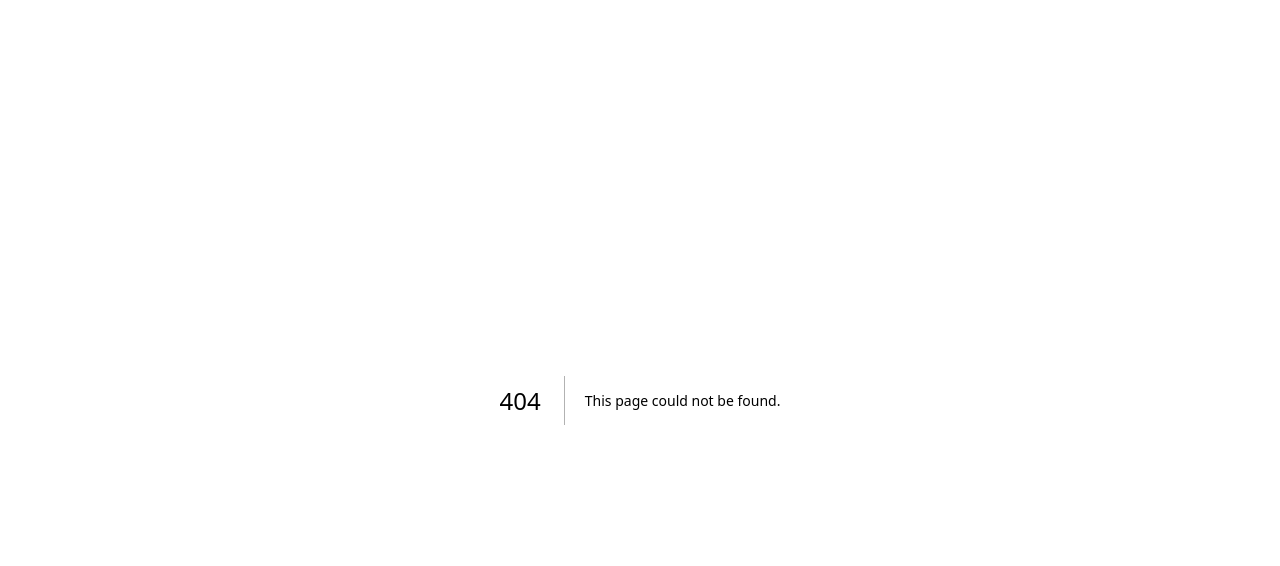
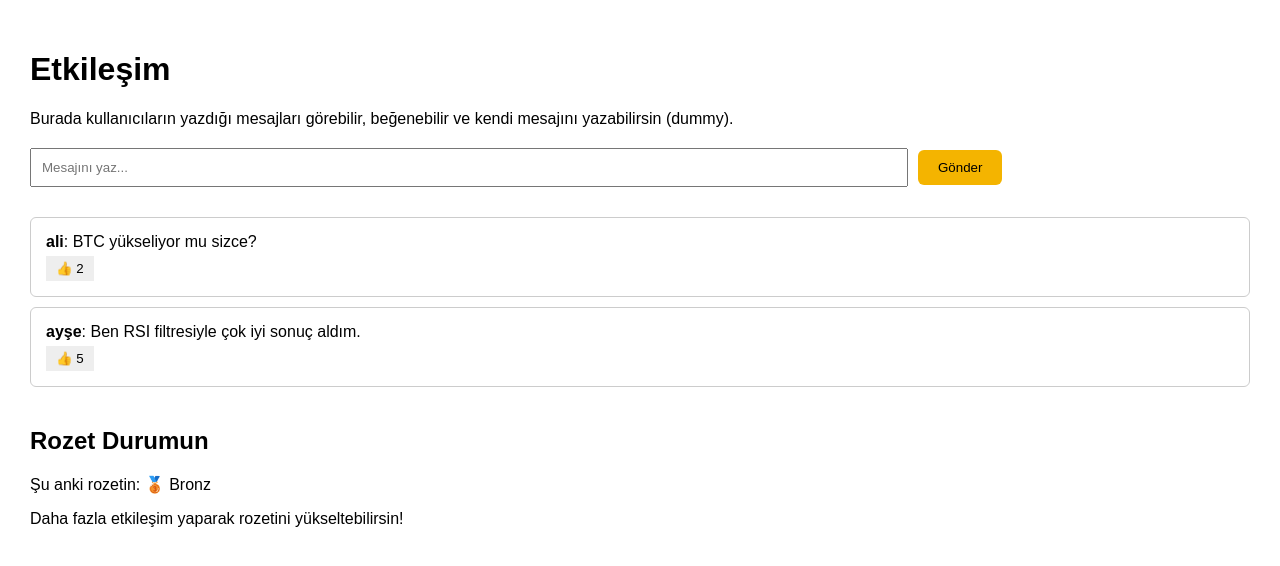
Before and after one commit to itnoyabilisim-commits/BINNBOT, a Next.js app in the folder apps/web/: page /interaction in a window 1280 px wide. Before the commit this address had no page. Shown: the top 566 px of the page. Built offline with nearby package versions, Linux system fonts and the light colour scheme.

Commit message:
Create interaction.js

```diff
--- /dev/null
+++ b/apps/web/pages/interaction.js
@@ -0,0 +1,80 @@
+// apps/web/pages/interaction.js
+import { useState } from "react";
+
+export default function Interaction() {
+  const [messages, setMessages] = useState([
+    { id: 1, user: "ali", text: "BTC yükseliyor mu sizce?", likes: 2 },
+    { id: 2, user: "ayşe", text: "Ben RSI filtresiyle çok iyi sonuç aldım.", likes: 5 }
+  ]);
+  const [input, setInput] = useState("");
+
+  function addMessage() {
+    if (!input) return;
+    const newMsg = {
+      id: Date.now(),
+      user: "sen",
+      text: input,
+      likes: 0
+    };
+    setMessages([newMsg, ...messages]);
+    setInput("");
+  }
+
+  function likeMessage(id) {
+    setMessages(messages.map(m => m.id === id ? { ...m, likes: m.likes + 1 } : m));
+  }
+
+  return (
+    <div style={{ padding: "30px", fontFamily: "sans-serif" }}>
+      <h1>Etkileşim</h1>
+      <p>Burada kullanıcıların yazdığı mesajları görebilir, beğenebilir ve kendi mesajını yazabilirsin (dummy).</p>
+
+      {/* Mesaj yazma alanı */}
+      <div style={{ marginTop: "20px" }}>
+        <input
+          value={input}
+          onChange={e => setInput(e.target.value)}
+          placeholder="Mesajını yaz..."
+          style={{ padding: "10px", width: "70%" }}
+        />
+        <button
+          onClick={addMessage}
+          style={{
+            marginLeft: "10px",
+            padding: "10px 20px",
+            background: "#F4B400",
+            border: "none",
+            borderRadius: "6px",
+            cursor: "pointer"
+          }}
+        >
+          Gönder
+        </button>
+      </div>
+
+      {/* Mesaj listesi */}
+      <div style={{ marginTop: "30px" }}>
+        {messages.map(m => (
+          <div key={m.id} style={{ border: "1px solid #ccc", padding: "15px", marginBottom: "10px", borderRadius: "6px" }}>
+            <b>{m.user}</b>: {m.text}
+            <div>
+              <button
+                onClick={() => likeMessage(m.id)}
+                style={{ marginTop: "5px", background: "#eee", border: "none", padding: "5px 10px", cursor: "pointer" }}
+              >
+                👍 {m.likes}
+              </button>
+            </div>
+          </div>
+        ))}
+      </div>
+
+      {/* Rozet bilgisi */}
+      <section style={{ marginTop: "40px" }}>
+        <h2>Rozet Durumun</h2>
+        <p>Şu anki rozetin: 🥉 Bronz</p>
+        <p>Daha fazla etkileşim yaparak rozetini yükseltebilirsin!</p>
+      </section>
+    </div>
+  );
+}
```
